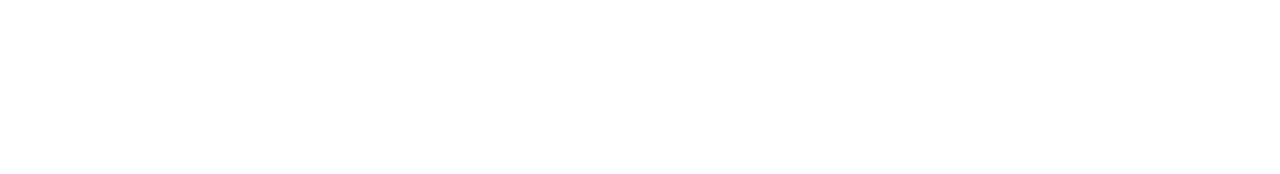
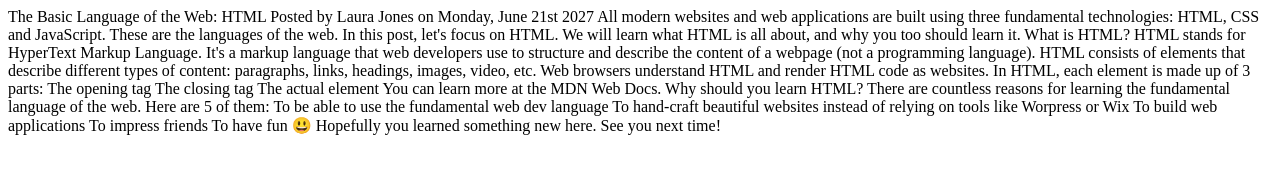
Before and after one commit to ritabradley/code-mag, a plain HTML site: page index.html in a window 1280 px wide. Drawn offline with Linux system fonts and the light colour scheme.

Commit message:
add page content

```diff
--- a/index.html
+++ b/index.html
@@ -9,7 +9,41 @@
     </head>
 
     <body>
+        The Basic Language of the Web: HTML
 
+        Posted by Laura Jones on Monday, June 21st 2027
+
+        All modern websites and web applications are built using three fundamental technologies: HTML, CSS and
+        JavaScript. These are the languages of the web.
+
+        In this post, let's focus on HTML. We will learn what HTML is all about, and why you too should learn it.
+
+        What is HTML?
+
+        HTML stands for HyperText Markup Language. It's a markup language that web developers use to structure and
+        describe the content of a webpage (not a programming language).
+
+        HTML consists of elements that describe different types of content: paragraphs, links, headings, images, video,
+        etc. Web browsers understand HTML and render HTML code as websites.
+
+        In HTML, each element is made up of 3 parts:
+
+        The opening tag
+        The closing tag
+        The actual element
+        You can learn more at the MDN Web Docs.
+
+        Why should you learn HTML?
+
+        There are countless reasons for learning the fundamental language of the web. Here are 5 of them:
+
+        To be able to use the fundamental web dev language
+        To hand-craft beautiful websites instead of relying on tools like Worpress or Wix
+        To build web applications
+        To impress friends
+        To have fun 😃
+
+        Hopefully you learned something new here. See you next time!
     </body>
 
 </html>
```
